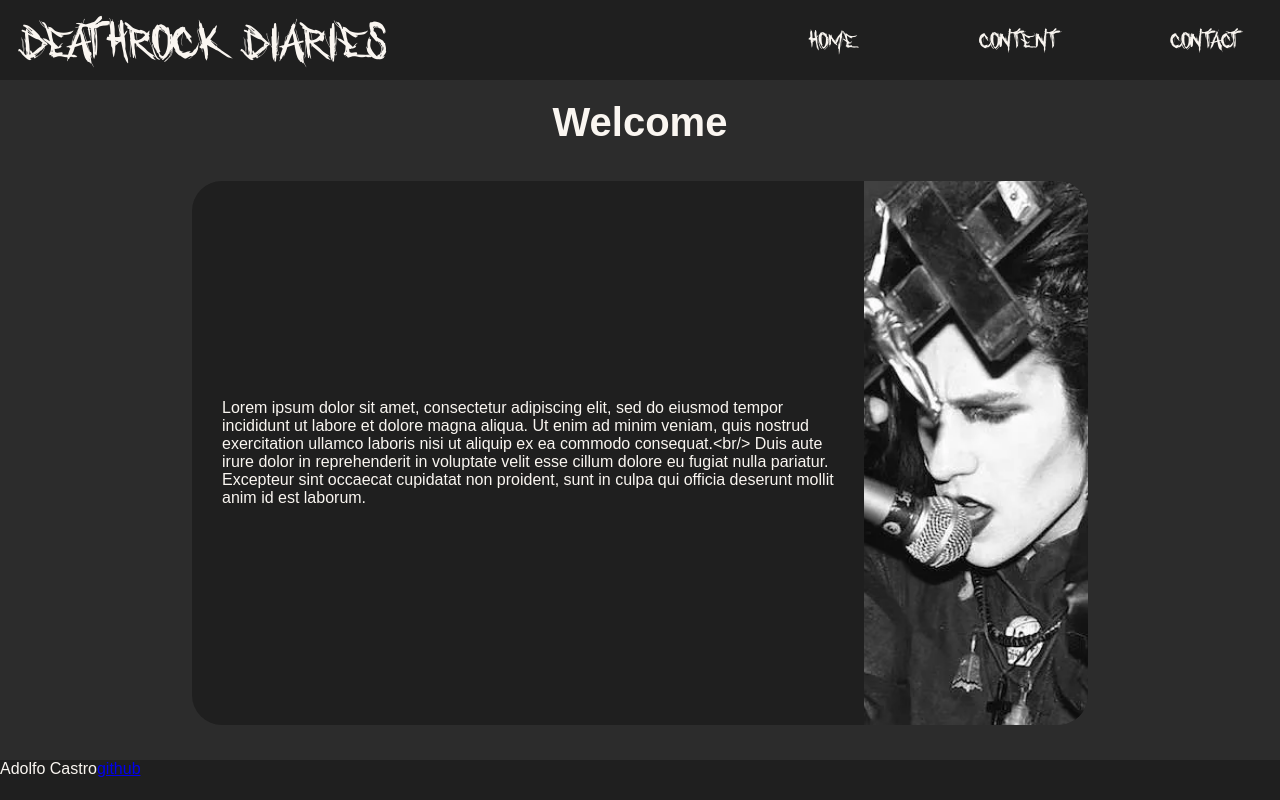
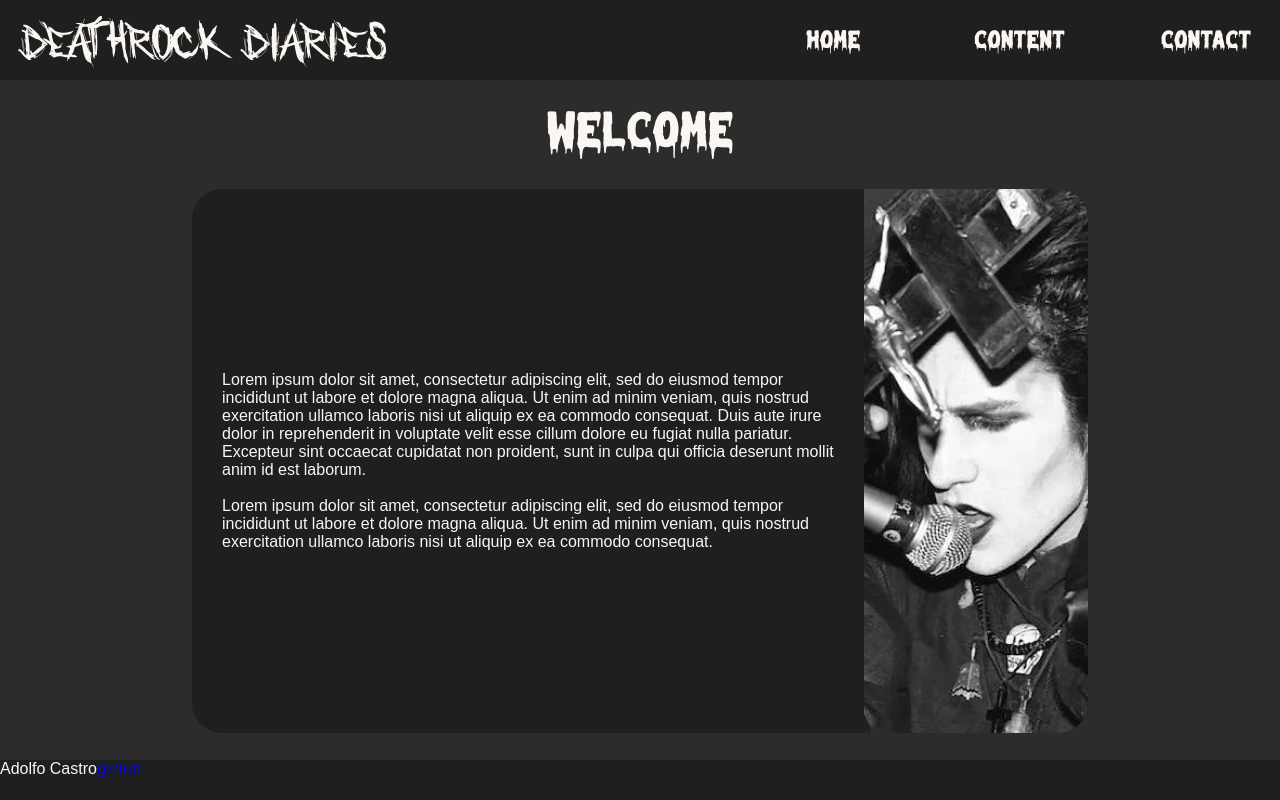
Before and after one commit to adolfo92/restaurant-DOM-Manip, a website built with webpack: page dist/index.html in a window 1280 px wide. Built offline with nearby package versions, Linux system fonts and the light colour scheme.

Commit message:
Agrega funcion de escritura de parrafos

```diff
--- a/src/modules/home.js
+++ b/src/modules/home.js
@@ -2,7 +2,7 @@ import writeMethis from "./tools/articleWriter";
 import rozzPhoto from "../img/bands/RozzWilliamsHomepage.webp";
 
 const article = {
-  main: "Lorem ipsum dolor sit amet, consectetur adipiscing elit, sed do eiusmod tempor incididunt ut labore et dolore magna aliqua. Ut enim ad minim veniam, quis nostrud exercitation ullamco laboris nisi ut aliquip ex ea commodo consequat.<br/> Duis aute irure dolor in reprehenderit in voluptate velit esse cillum dolore eu fugiat nulla pariatur. Excepteur sint occaecat cupidatat non proident, sunt in culpa qui officia deserunt mollit anim id est laborum.",
+  main: "Lorem ipsum dolor sit amet, consectetur adipiscing elit, sed do eiusmod tempor incididunt ut labore et dolore magna aliqua. Ut enim ad minim veniam, quis nostrud exercitation ullamco laboris nisi ut aliquip ex ea commodo consequat. Duis aute irure dolor in reprehenderit in voluptate velit esse cillum dolore eu fugiat nulla pariatur. Excepteur sint occaecat cupidatat non proident, sunt in culpa qui officia deserunt mollit anim id est laborum.\nLorem ipsum dolor sit amet, consectetur adipiscing elit, sed do eiusmod tempor incididunt ut labore et dolore magna aliqua. Ut enim ad minim veniam, quis nostrud exercitation ullamco laboris nisi ut aliquip ex ea commodo consequat.",
 };
 
 function homeLoader() {
--- a/src/modules/tools/articleWriter.js
+++ b/src/modules/tools/articleWriter.js
@@ -2,16 +2,36 @@ export default function writeMethis(text, identification) {
   const container = document.createElement("div");
   container.classList.add("writingCard");
 
-  const paragraph = document.createElement("p");
-
   if (identification) {
     container.classList.add(identification);
-    paragraph.classList.add(identification);
   }
 
-  paragraph.textContent = text;
+  function DETECT_LINE_BREAKS(someText) {
+    // Busca \n y me separas el texto en un array de parrafos
+    let paragraphArray = someText.split("\n");
 
-  container.appendChild(paragraph);
+    for (let i = 0; i < paragraphArray.length; i++) {
+      // Crea el parrafo
+      const paragraph = document.createElement("p");
+      // Agrega la clase
+      if (identification) {
+        paragraph.classList.add(identification);
+      }
+      // Agrega al parrafo el texto en la posicion del array actual
+      paragraph.textContent = paragraphArray[i];
+
+      //Metele el parrato al contenedor
+      container.appendChild(paragraph);
+
+      //Si no estamos en el final del array, introduce un salto de linea en el documento
+      if (i < paragraphArray.length - 1) {
+        const linebreak = document.createElement("br");
+        container.appendChild(linebreak);
+      }
+    }
+  }
+
+  DETECT_LINE_BREAKS(text);
 
   return container;
 }
--- a/src/styles/style.css
+++ b/src/styles/style.css
@@ -27,6 +27,14 @@ body {
   font-style: normal;
 }
 
+@font-face {
+  font-family: "melted-monster";
+  src: url("../fonts/melted_monster.ttf") format("truetype");
+  font-weight: 900;
+  font-size: medium;
+  font-style: normal;
+}
+
 /*--------------------------Content zone*/
 #content {
   width: 100vw;
@@ -43,7 +51,7 @@ nav {
   order: 1;
   height: 10vh;
   font-family: "horrorFont";
-  font-size: 30px;
+  font-size: 25px;
   gap: 3%;
   background-color: var(--blacker);
 }
@@ -55,7 +63,7 @@ nav {
   width: 10%;
   text-align: center;
   cursor: pointer;
-  font-family: "horrorFont";
+  font-family: "melted-monster";
 }
 .navItem:hover {
   font-size: 1.25em;
@@ -112,7 +120,8 @@ footer {
 .title {
   text-align: center;
   margin-top: 20px;
-  font-size: 40px;
+  font-size: 50px;
+  font-family: "melted-monster";
 }
 
 p.homeArticle {
```
Also changed, not shown: dist/c665e4acaa8bf7341ae9.ttf (added), dist/main.bundle.js, 1 other file.
